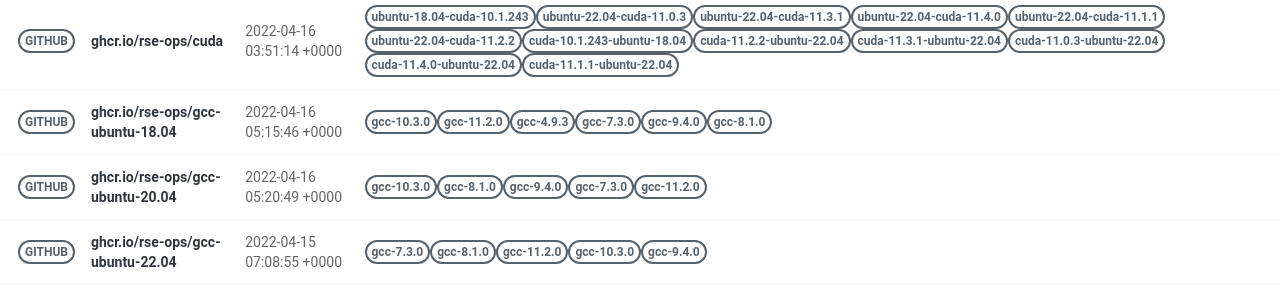
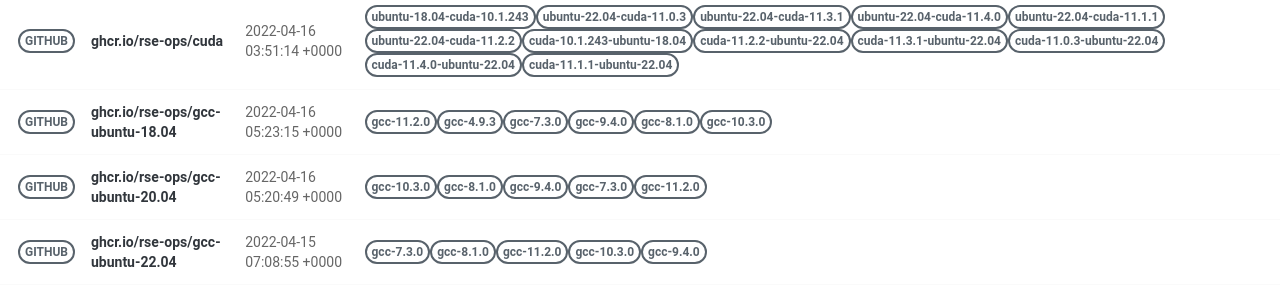
Before and after one commit to rse-ops/docker-images, a Jekyll site: the page built from pages/index.md, in a window 1280 px wide. Shown: the part 502-801 px from the top of the page. Built offline with Jekyll 4.4.1, drawn with Linux system fonts in a browser that asks for light colours; nearby versions of some CDN libraries; part of the change alters nothing that is shown.

Commit message:
Automated push to update library 2022-04-16

```diff
--- a/_library/ghcr.io-rse-ops-gcc-ubuntu-18.04.md
+++ b/_library/ghcr.io-rse-ops-gcc-ubuntu-18.04.md
@@ -1,14 +1,11 @@
 ---
 layout: container
 name: ghcr.io/rse-ops/gcc-ubuntu-18.04
-updated_at: 2022-04-16 05:15:46.457175
+updated_at: 2022-04-16 05:23:15.891547
 
 
 container_url: https://github.com/orgs/rse-ops/packages/container/package/gcc-ubuntu-18.04
 versions:
- - tag: gcc-10.3.0
-   dockerfile: https://github.com/rse-ops/docker-images/blob/main/ubuntu/gcc/Dockerfile
-   manifest: https://crane.ggcr.dev/manifest/ghcr.io/rse-ops/gcc-ubuntu-18.04:gcc-10.3.0
  - tag: gcc-11.2.0
    dockerfile: https://github.com/rse-ops/docker-images/blob/main/ubuntu/gcc/Dockerfile
    manifest: https://crane.ggcr.dev/manifest/ghcr.io/rse-ops/gcc-ubuntu-18.04:gcc-11.2.0
@@ -24,5 +21,8 @@ versions:
  - tag: gcc-8.1.0
    dockerfile: https://github.com/rse-ops/docker-images/blob/main/ubuntu/gcc/Dockerfile
    manifest: https://crane.ggcr.dev/manifest/ghcr.io/rse-ops/gcc-ubuntu-18.04:gcc-8.1.0
+ - tag: gcc-10.3.0
+   dockerfile: https://github.com/rse-ops/docker-images/blob/main/ubuntu/gcc/Dockerfile
+   manifest: https://crane.ggcr.dev/manifest/ghcr.io/rse-ops/gcc-ubuntu-18.04:gcc-10.3.0
 
 ---
```
